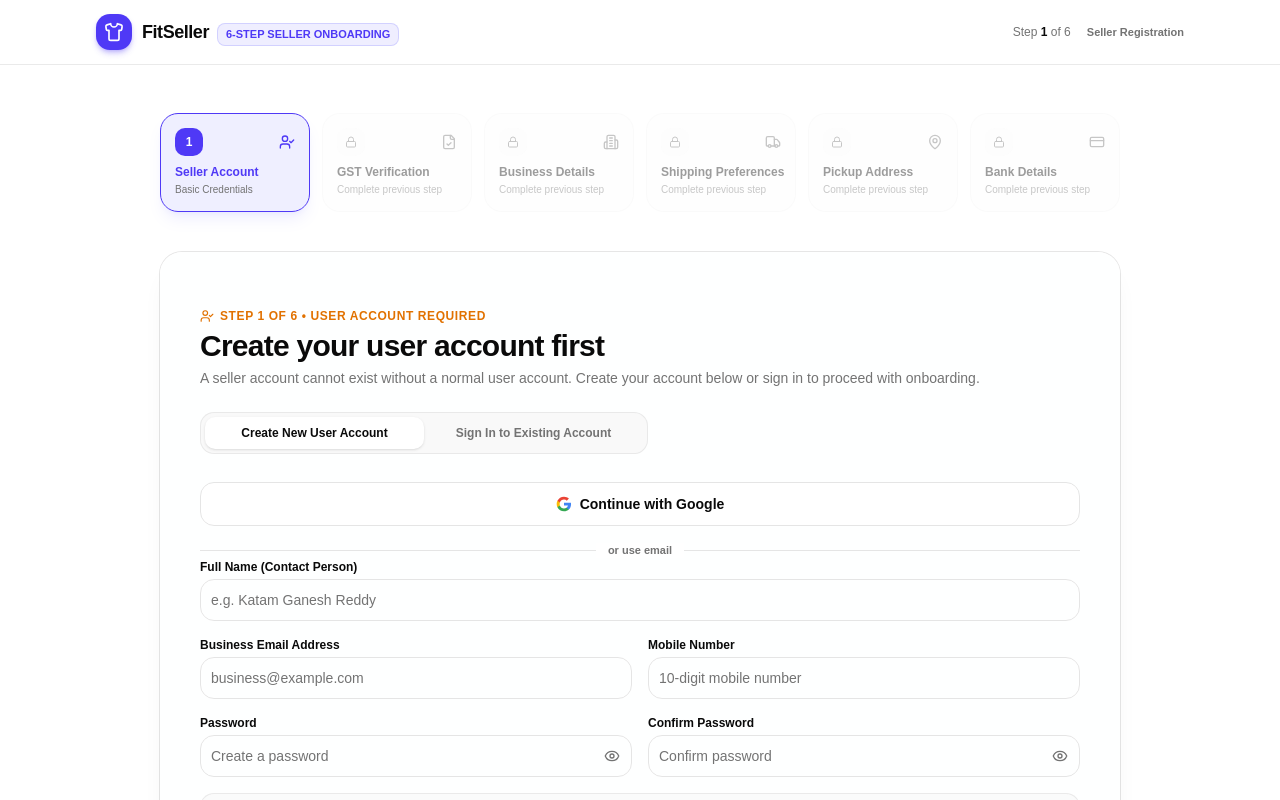
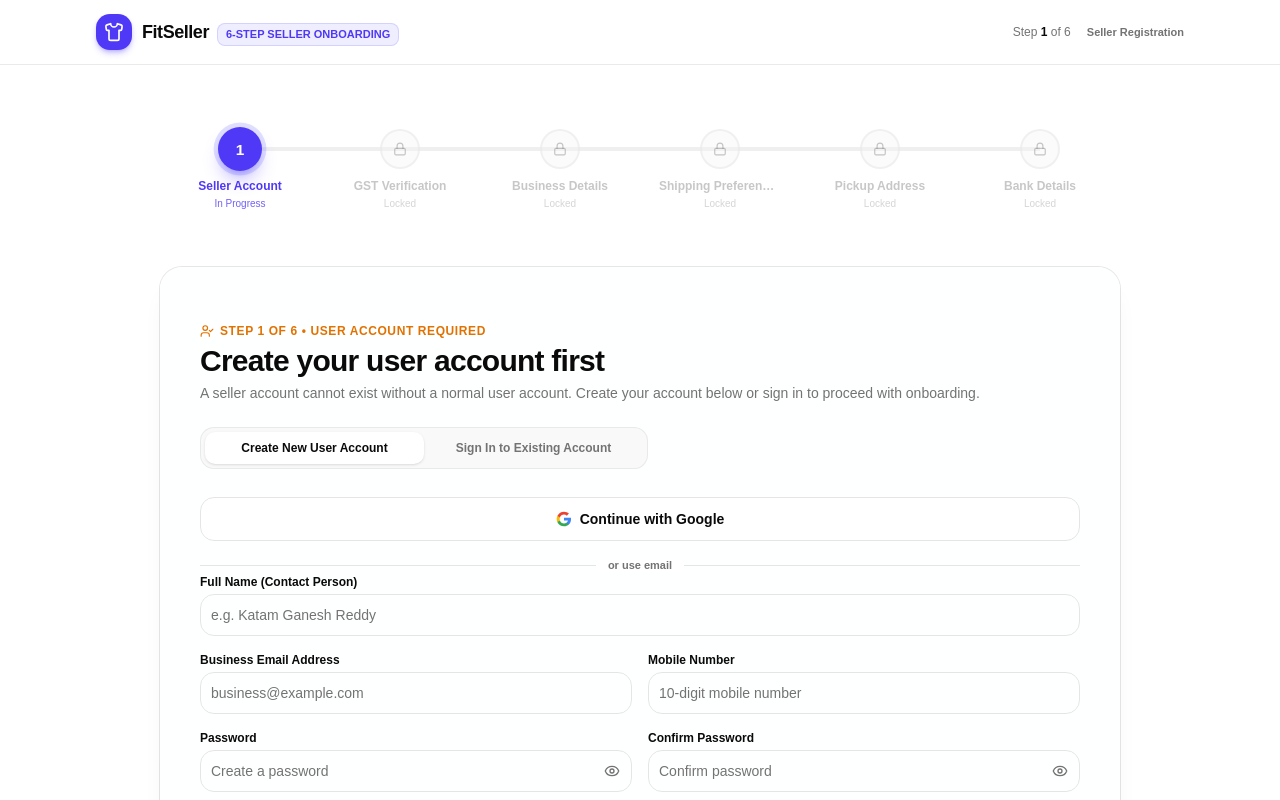
Before and after one commit to Ganeshkatam/FitSeller, a React (Vite) app: page /onboarding/account in a window 1280 px wide. Shown: the top 800 px of the page. Built offline with nearby package versions, Linux system fonts and the light colour scheme; no server answers.

Commit message:
feat(onboarding): replace step cards with connected timeline progress tracker

```diff
--- a/src/components/onboarding/OnboardingStepper.tsx
+++ b/src/components/onboarding/OnboardingStepper.tsx
@@ -15,81 +15,126 @@
   isStepFinished = () => false,
 }: StepperProps) {
   return (
-    <div className="grid grid-cols-6 gap-2 sm:gap-3">
-      {ONBOARDING_STEPS.map((step) => {
-        const Icon = step.icon;
+    <nav aria-label="Onboarding Progress Timeline" className="w-full py-4">
+      <ol className="relative flex items-start justify-between w-full">
+        {ONBOARDING_STEPS.map((step, idx) => {
           const isPassed = isStepFinished(step.id);
           const isCurrent = currentStep === step.id;
           const isAccessible = canAccessStep(step.id);
           const isLocked = !isAccessible;
+          const isFirst = idx === 0;
+          const isLast = idx === ONBOARDING_STEPS.length - 1;
+
+          // Connector line states:
+          // Left half connector: colored if this step is current or passed
+          const isLeftActive = isPassed || isCurrent;
+          // Right half connector: colored if this step is passed
+          const isRightActive = isPassed;
 
           return (
+            <li
+              key={step.id}
+              className="relative flex-1 flex flex-col items-center group"
+            >
+              {/* Left Connector Line */}
+              {!isFirst && (
+                <div
+                  aria-hidden="true"
+                  className={`absolute top-4 sm:top-5 left-0 right-1/2 -translate-y-1/2 h-0.5 sm:h-1 transition-colors duration-300 ${
+                    isLeftActive
+                      ? "bg-indigo-600 dark:bg-indigo-500"
+                      : "bg-border/60 dark:bg-border/40"
+                  }`}
+                />
+              )}
+
+              {/* Right Connector Line */}
+              {!isLast && (
+                <div
+                  aria-hidden="true"
+                  className={`absolute top-4 sm:top-5 left-1/2 right-0 -translate-y-1/2 h-0.5 sm:h-1 transition-colors duration-300 ${
+                    isRightActive
+                      ? "bg-indigo-600 dark:bg-indigo-500"
+                      : "bg-border/60 dark:bg-border/40"
+                  }`}
+                />
+              )}
+
+              {/* Timeline Node Button */}
               <button
-            key={step.id}
                 type="button"
                 disabled={isLocked}
                 onClick={() => {
                   if (!isLocked) onSelectStep(step.slug);
                 }}
-            className={`text-left rounded-2xl border p-2.5 sm:p-3.5 transition-all flex flex-col justify-between ${
-              isCurrent
-                ? "border-indigo-600 bg-indigo-500/10 shadow-lg shadow-indigo-500/10"
-                : isPassed
-                ? "border-emerald-500/30 bg-emerald-500/5 hover:border-emerald-500/50"
-                : isLocked
-                ? "border-border/40 bg-muted/20 opacity-40 cursor-not-allowed"
-                : "border-border/60 bg-card/50 opacity-60 hover:opacity-100"
+                aria-current={isCurrent ? "step" : undefined}
+                className={`relative z-10 flex flex-col items-center focus:outline-none transition-transform ${
+                  isLocked ? "cursor-not-allowed" : "cursor-pointer hover:scale-105"
                 }`}
               >
-            <div className="flex items-center justify-between w-full mb-2">
+                {/* Circle Marker */}
                 <div
-                className={`flex size-7 items-center justify-center rounded-lg text-xs font-bold ${
-                  isCurrent
-                    ? "bg-indigo-600 text-white"
-                    : isPassed
-                    ? "bg-emerald-600 text-white"
+                  className={`size-8 sm:size-10 rounded-full flex items-center justify-center text-xs sm:text-sm font-bold transition-all duration-300 ${
+                    isPassed
+                      ? "bg-emerald-600 text-white shadow-md shadow-emerald-600/25 ring-2 ring-background"
+                      : isCurrent
+                      ? "bg-indigo-600 text-white shadow-lg shadow-indigo-600/35 ring-4 ring-indigo-500/20 scale-110"
                       : isLocked
-                    ? "bg-muted/60 text-muted-foreground"
-                    : "bg-muted text-muted-foreground"
+                      ? "border-2 border-border/50 bg-muted/40 text-muted-foreground/40"
+                      : "border-2 border-border bg-background text-muted-foreground hover:border-indigo-500 hover:text-indigo-600 ring-2 ring-background"
                   }`}
                 >
                   {isPassed ? (
-                  <Check className="size-3.5" />
+                    <Check className="size-4 sm:size-4.5 stroke-[2.5]" />
                   ) : isLocked ? (
-                  <Lock className="size-3 text-muted-foreground" />
+                    <Lock className="size-3.5 text-muted-foreground/40" />
                   ) : (
-                  step.id
+                    <span>{step.id}</span>
                   )}
                 </div>
-              <Icon
-                className={`size-4 hidden sm:block ${
+
+                {/* Timeline Step Label */}
+                <div className="mt-2.5 text-center px-0.5 sm:px-1 max-w-[80px] sm:max-w-[130px]">
+                  <p
+                    className={`text-[11px] sm:text-xs font-semibold leading-tight transition-colors truncate ${
                       isCurrent
-                    ? "text-indigo-600"
+                        ? "text-indigo-600 dark:text-indigo-400 font-bold"
                         : isPassed
-                    ? "text-emerald-600"
-                    : "text-muted-foreground"
-                }`}
-              />
-            </div>
-            <div>
-              <p
-                className={`text-[11px] sm:text-xs font-bold truncate ${
-                  isCurrent
-                    ? "text-indigo-600 dark:text-indigo-400"
-                    : isPassed
-                    ? "text-emerald-600 dark:text-emerald-400"
-                    : "text-foreground"
+                        ? "text-foreground font-medium"
+                        : isLocked
+                        ? "text-muted-foreground/40"
+                        : "text-muted-foreground group-hover:text-foreground"
                     }`}
                   >
-                {step.title}
+                    <span className="hidden sm:inline">{step.title}</span>
+                    <span className="sm:hidden">{step.shortTitle}</span>
                   </p>
-              <p className="text-[10px] text-muted-foreground truncate hidden md:block mt-0.5">
-                {isLocked ? "Complete previous step" : step.subtitle}
-              </p>
+
+                  <span
+                    className={`hidden md:block text-[10px] mt-0.5 transition-colors ${
+                      isCurrent
+                        ? "text-indigo-600/80 dark:text-indigo-400/80 font-medium"
+                        : isPassed
+                        ? "text-emerald-600 dark:text-emerald-400 font-medium"
+                        : isLocked
+                        ? "text-muted-foreground/30"
+                        : "text-muted-foreground/60"
+                    }`}
+                  >
+                    {isPassed
+                      ? "Done"
+                      : isCurrent
+                      ? "In Progress"
+                      : isLocked
+                      ? "Locked"
+                      : step.subtitle}
+                  </span>
                 </div>
               </button>
+            </li>
           );
         })}
-    </div>
+      </ol>
+    </nav>
   );
 }
--- a/src/components/onboarding/OnboardingTypes.ts
+++ b/src/components/onboarding/OnboardingTypes.ts
@@ -76,17 +76,18 @@
   id: number;
   slug: string;
   title: string;
+  shortTitle: string;
   subtitle: string;
   icon: LucideIcon;
 }
 
 export const ONBOARDING_STEPS: StepItem[] = [
-  { id: 1, slug: "account", title: "Seller Account", subtitle: "Basic Credentials", icon: UserCheck },
-  { id: 2, slug: "gst", title: "GST Verification", subtitle: "Tax & PAN Details", icon: FileCheck },
-  { id: 3, slug: "business", title: "Business Details", subtitle: "Brand & Categories", icon: Building2 },
-  { id: 4, slug: "shipping", title: "Shipping Preferences", subtitle: "Courier & Timelines", icon: Truck },
-  { id: 5, slug: "pickup-address", title: "Pickup Address", subtitle: "Warehouse Location", icon: MapPin },
-  { id: 6, slug: "bank", title: "Bank Details", subtitle: "Daily Payout Account", icon: CreditCard },
+  { id: 1, slug: "account", title: "Seller Account", shortTitle: "Account", subtitle: "Basic Credentials", icon: UserCheck },
+  { id: 2, slug: "gst", title: "GST Verification", shortTitle: "GST", subtitle: "Tax & PAN Details", icon: FileCheck },
+  { id: 3, slug: "business", title: "Business Details", shortTitle: "Business", subtitle: "Brand & Categories", icon: Building2 },
+  { id: 4, slug: "shipping", title: "Shipping Preferences", shortTitle: "Shipping", subtitle: "Courier & Timelines", icon: Truck },
+  { id: 5, slug: "pickup-address", title: "Pickup Address", shortTitle: "Address", subtitle: "Warehouse Location", icon: MapPin },
+  { id: 6, slug: "bank", title: "Bank Details", shortTitle: "Bank", subtitle: "Daily Payout Account", icon: CreditCard },
 ];
 
 export const APPAREL_CATEGORIES = [
```
Lines whose indentation alone changed are shown as unchanged.
